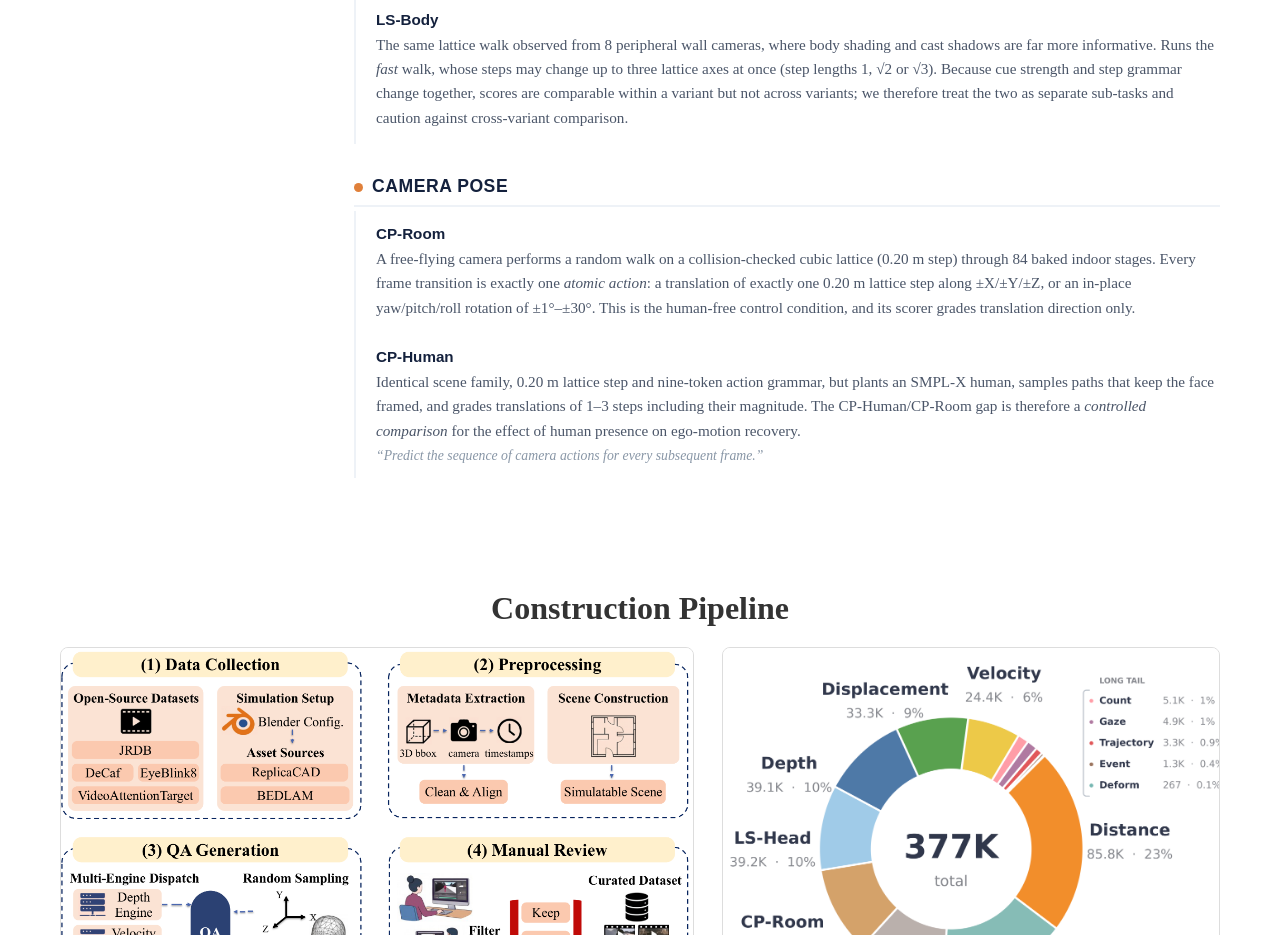
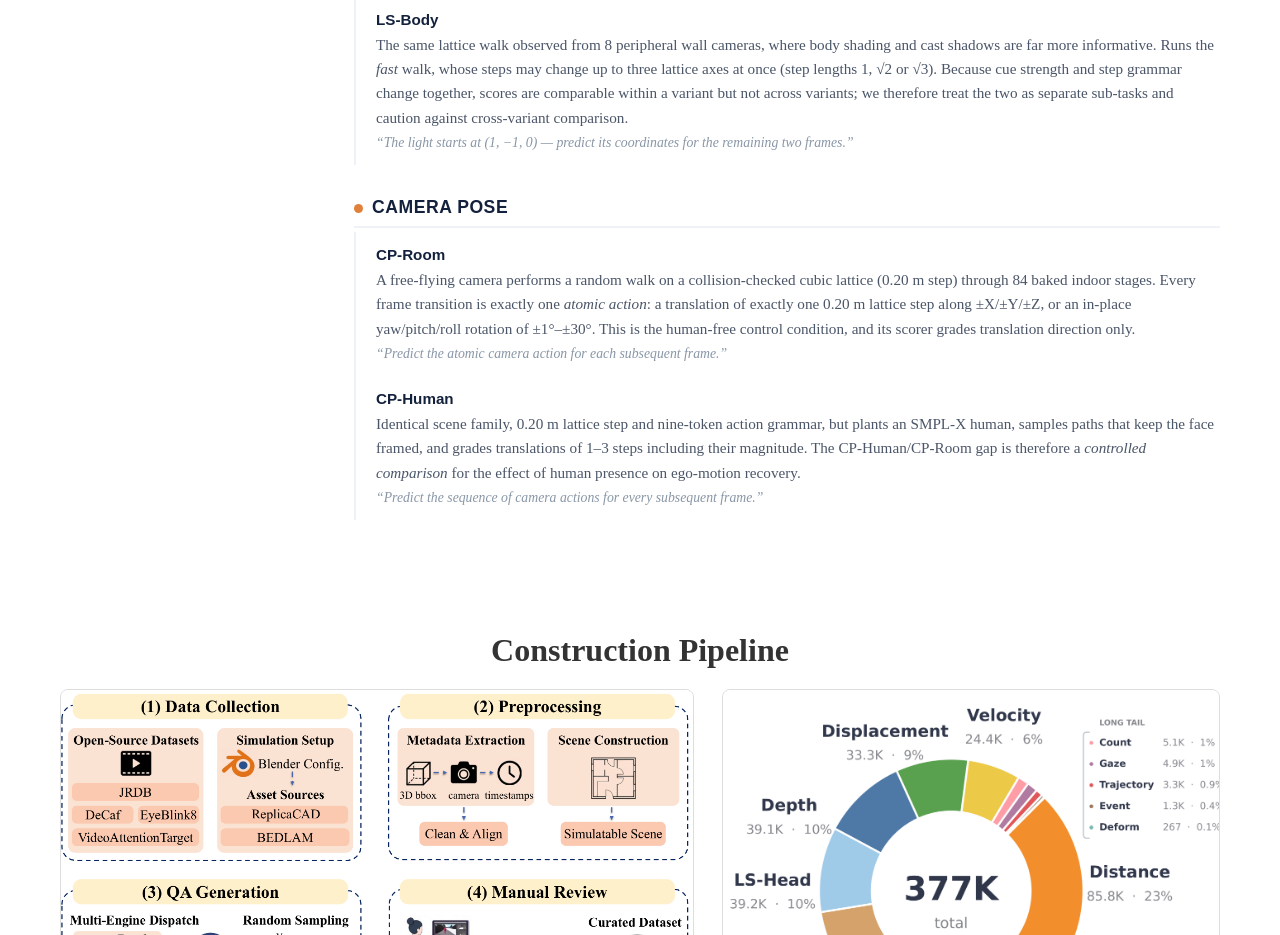
Before and after one commit to zhangym0213/HumanPhys, a plain HTML site: page index.html in a window 1280 px wide. Shown: the part 7482-8417 px from the top of the page. Drawn offline with Linux system fonts and the light colour scheme; some icons are missing.

Commit message:
Task Definition: add missing example prompts for LS-Body and CP-Room

```diff
--- a/index.html
+++ b/index.html
@@ -682,6 +682,7 @@
                             and step grammar change together, scores are comparable within a variant but not across
                             variants; we therefore treat the two as separate sub-tasks and caution against cross-variant
                             comparison.</p>
+                        <p class="ex">&ldquo;The light starts at (1, &minus;1, 0) &mdash; predict its coordinates for the remaining two frames.&rdquo;</p>
                     </div>
                 </div>
 
@@ -695,6 +696,7 @@
                             0.20&nbsp;m lattice step along &plusmn;X/&plusmn;Y/&plusmn;Z, or an in-place
                             yaw/pitch/roll rotation of &plusmn;1&deg;&ndash;&plusmn;30&deg;. This is the
                             human-free control condition, and its scorer grades translation direction only.</p>
+                        <p class="ex">&ldquo;Predict the atomic camera action for each subsequent frame.&rdquo;</p>
                     </div>
                     <div class="taskdef-item">
                         <span class="name">CP-Human</span>
```
